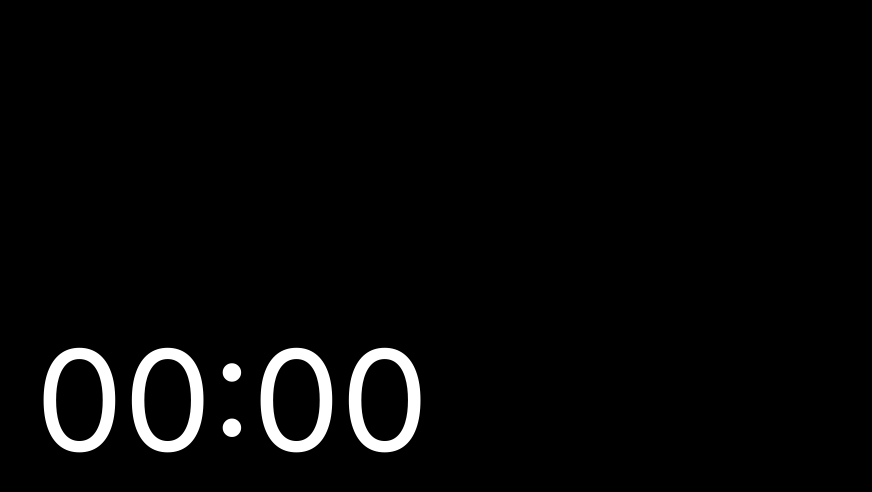
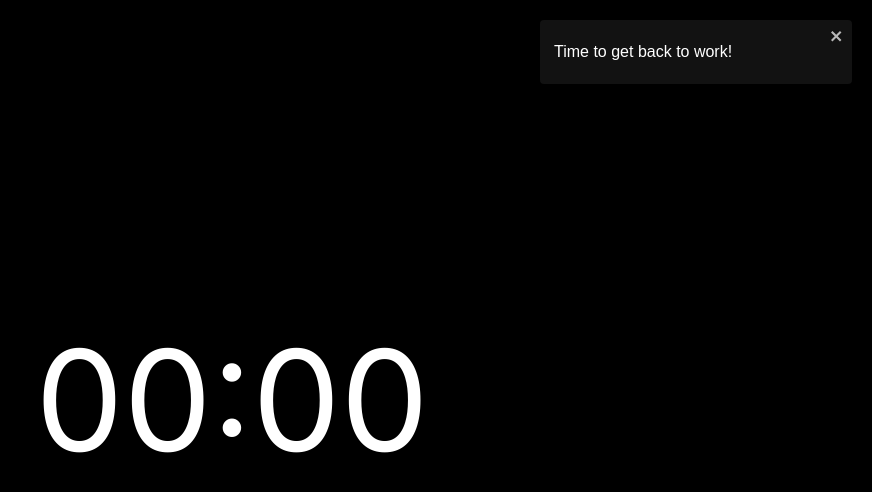
Before and after one commit to alicagatay/focus-timer, a Next.js app: page /timer in a window 1280 px wide. Shown: the top 492 px of the page, without its empty margins (408-1280 px from the left). Built offline with nearby package versions, Linux system fonts and the light colour scheme.

Commit message:
Add toast notifications for break and work sessions via `react-toastify`.

```diff
--- a/src/app/timer/page.tsx
+++ b/src/app/timer/page.tsx
@@ -1,7 +1,11 @@
 "use client";
 import { useState, useEffect } from "react";
+import { ToastContainer, toast } from "react-toastify";
+import "react-toastify/dist/ReactToastify.css";
 
 export default function Page() {
+  const breakNotification = () => toast("Time for a break!");
+  const workNotification = () => toast("Time to get back to work!");
   const [timer, updateTime]: [number, (n: number) => void] = useState(0);
   type sessionType = "work" | "break";
   const [session, setSession]: [sessionType, (s: sessionType) => void] =
@@ -13,15 +17,23 @@ export default function Page() {
   const [textColour, setTextColour]: [string, (s: string) => void] =
     useState("text-white");
 
+  type notificationThemeType = "light" | "dark" | "colored";
+  const [notificationTheme, setNotificationTheme] =
+    useState<notificationThemeType>("light");
+
   function changeSession() {
     if (session === "work") {
       setSession("break");
       setBackgroundColour("bg-white");
       setTextColour("text-black");
+      setNotificationTheme("light");
+      breakNotification();
     } else {
       setSession("work");
       setBackgroundColour("bg-black");
       setTextColour("text-white");
+      setNotificationTheme("dark");
+      workNotification();
     }
   }
 
@@ -47,7 +59,7 @@ export default function Page() {
       const timeoutId = setTimeout(() => {
         updateTime(timer - 1);
       }, 1000);
-      return timeoutId; // Return the ID of the timeout
+      return timeoutId;
     }
   }
 
@@ -67,13 +79,25 @@ export default function Page() {
 
   useEffect(() => {
     const timerId = countDown();
-    return () => clearTimeout(timerId); // Clean up the timer
-  }, [timer]); // Depend on timer
+    return () => clearTimeout(timerId);
+  }, [timer]);
   return (
     <div
       className={`flex h-screen w-screen items-center justify-center ${backgroundColour} ${textColour}`}
     >
       <p className="text-[140px]">{convertTime()}</p>
+      <ToastContainer
+        position="top-right"
+        autoClose={1000}
+        hideProgressBar
+        newestOnTop={false}
+        closeOnClick
+        rtl={false}
+        pauseOnFocusLoss
+        draggable
+        pauseOnHover
+        theme={notificationTheme}
+      />
     </div>
   );
 }
```
